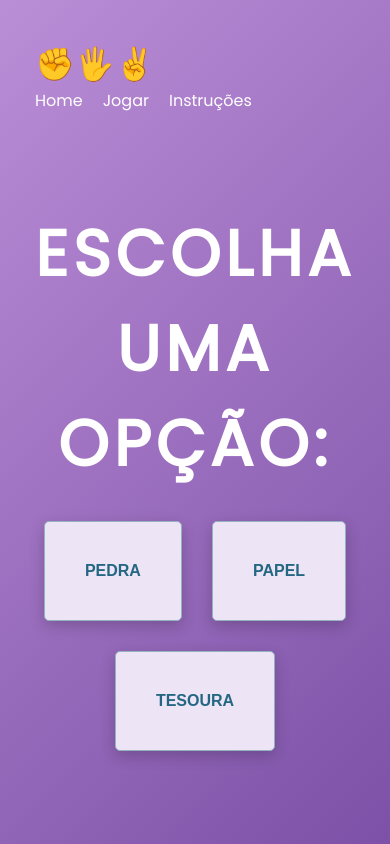
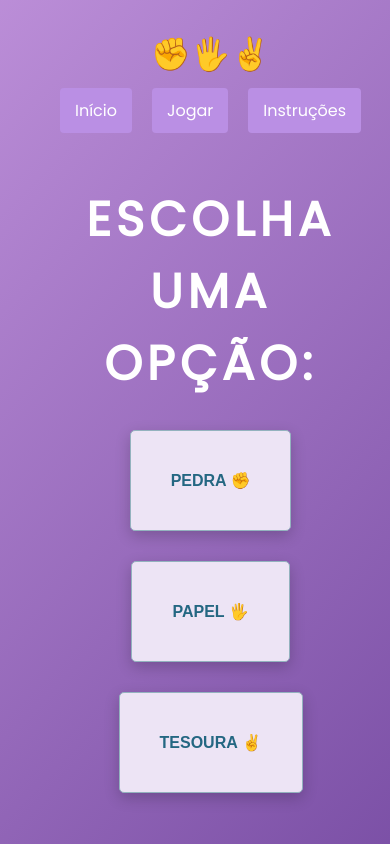
Before and after one commit to beatrizj/jokenpo, a plain HTML site: page game.html in a window 390 px wide. Shown: the top 844 px of the page. Drawn offline with Linux system fonts and the light colour scheme.

Commit message:
página de instruções criada e responsividade melhorada

```diff
--- a/css/global.css
+++ b/css/global.css
@@ -3,6 +3,7 @@
 @import "./header.css";
 @import "./index.css";
 @import "./game.css";
+@import "./rules.css";
 
 * {
   margin: 0;
@@ -12,16 +13,19 @@
   list-style: none;
 }
 
+html, body {
+  height: 100%;
+}
+
 body {
   background: linear-gradient(-45deg, #667eea, #764ba2, #ca9ce3, #b56acc);
-  height: 100vh;
+  min-height: 100vh;
   animation: gradientBG 30s ease infinite;
   background-size: 400% 400%;
   font-family: 'Poppins', serif;
   display: grid;
   grid-template-columns: 1fr;
-  grid-template-rows: auto 1fr;
-  justify-content: center;
+  grid-template-rows: auto 1fr auto;
 }
 
 .container h1 {
@@ -68,4 +72,10 @@ body {
     0% { background-position: 0% 50%; }
     50% { background-position: 100% 50%; }
     100% { background-position: 0% 50%; }
+}
+
+@media (max-width: 500px) {
+  .container h1 {
+    font-size: 3rem;
   }
+}
--- a/css/header.css
+++ b/css/header.css
@@ -36,3 +36,18 @@
 .header-links a:hover::after {
     width: 100%;
 }
+
+@media (max-width: 500px) {
+    .header {
+        flex-direction: column;
+        gap: 10px;
+        padding-top: 30px;
+    }
+
+    .header-links a {
+        display: block;
+        padding: 10px 15px;
+        border-radius: 4px;
+        background: #ba8fe4;
+    }
+}
--- /dev/null
+++ b/css/rules.css
@@ -0,0 +1,8 @@
+.rules {
+    color: #FFF;
+}
+
+.rules ul span,
+.rules p span {
+    font-weight: bold;
+}
--- a/game.html
+++ b/game.html
@@ -1,26 +1,27 @@
 <!DOCTYPE html>
-<html lang="en">
+<html lang="pt-BR">
 <head>
     <meta charset="UTF-8">
     <meta name="viewport" content="width=device-width, initial-scale=1.0">
-    <title>Document</title>
+    <meta name="description" content="Jogue Jokenpô online! Escolha entre Pedra, Papel ou Tesoura e desafie o computador em um jogo rápido e divertido." />
+    <title>Jogar | Jokenpô</title>
     <link rel="stylesheet" href="./css/global.css">
 </head>
 <body>
     <nav class="header container">
         <a href="/index.html" class="header-logo">✊🖐✌</a>
         <ul class="header-links">
-          <li><a href="./index.html">Home</a></li>
+          <li><a href="./index.html">Início</a></li>
           <li><a href="./game.html">Jogar</a></li>
-          <li><a href="">Instruções</a></li>
+          <li><a href="./rules.html">Instruções</a></li>
         </ul>
     </nav>
     <main class="content container">
         <h1>Escolha uma opção:</h1>
         <div class="container-btn">
-            <button class="btn">Pedra</button>
-            <button class="btn">Papel</button>
-            <button class="btn">Tesoura</button>
+            <button class="btn">Pedra ✊</button>
+            <button class="btn">Papel 🖐</button>
+            <button class="btn">Tesoura ✌️</button>
         </div>
     </main>
     <script src="./js/script.js"></script>
```
Also changed, not shown: css/components.css (+6 -5 lines), index.html (+5 -4 lines), rules.html (added, +36 -0 lines).
